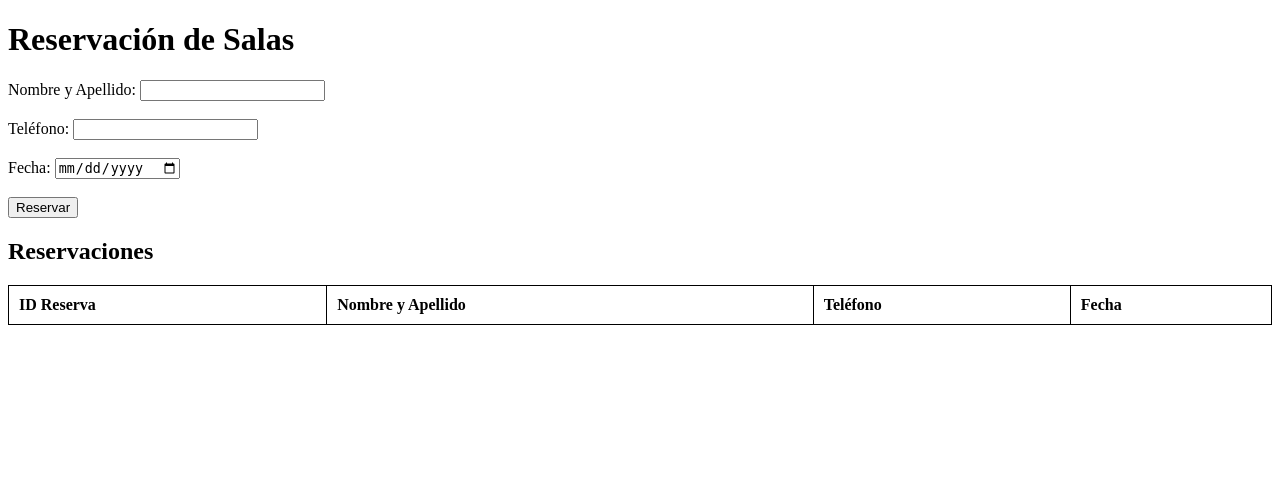
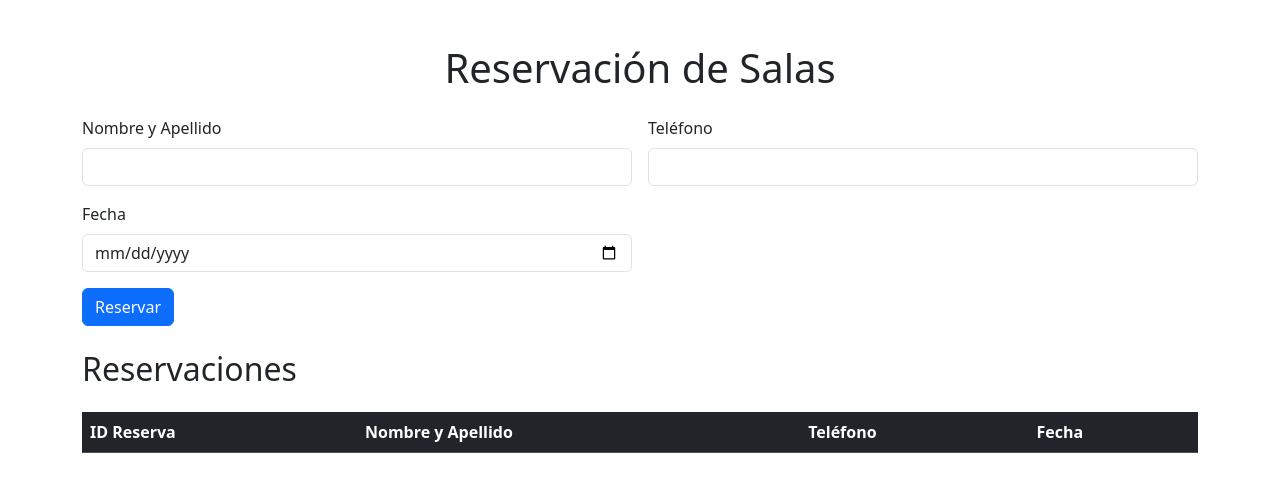
Before and after one commit to Cesar9911/Flask7BJulioMacias, a Flask app: page / in a window 1280 px wide. Shown: the top 492 px of the page. Run offline with Flask 3, Linux system fonts and the light colour scheme; data that the repository does not hold is empty.

Commit message:
Update app.html

```diff
--- a/templates/app.html
+++ b/templates/app.html
@@ -4,35 +4,43 @@
     <meta charset="UTF-8">
     <meta name="viewport" content="width=device-width, initial-scale=1.0">
     <title>Reservaciones</title>
+
+    <!-- Agregar Bootstrap -->
+    <link href="https://cdn.jsdelivr.net/npm/bootstrap@5.3.0-alpha1/dist/css/bootstrap.min.css" rel="stylesheet" integrity="sha384-14+zGn/r+BWklhGufDQ7dhR1JH/Htwzt92PhkW1ltEXnrDA6VJX2pR5aQ5NTQ2QI" crossorigin="anonymous">
+
     <style>
-        table {
-            width: 100%;
-            border-collapse: collapse;
-        }
-        table, th, td {
-            border: 1px solid black;
-        }
-        th, td {
-            padding: 10px;
-            text-align: left;
+        body {
+            padding: 20px;
         }
     </style>
 </head>
 <body>
-    <h1>Reservación de Salas</h1>
-    <form id="reservationForm">
-        <label for="name">Nombre y Apellido:</label>
-        <input type="text" id="name" name="name" required><br><br>
-        <label for="telefono">Teléfono:</label>
-        <input type="tel" id="telefono" name="telefono" required><br><br>
-        <label for="fecha">Fecha:</label>
-        <input type="date" id="fecha" name="fecha" required><br><br>
-        <button type="submit">Reservar</button>
+    <div class="container">
+        <h1 class="my-4 text-center">Reservación de Salas</h1>
+
+        <!-- Formulario con Bootstrap -->
+        <form id="reservationForm" class="row g-3">
+            <div class="col-md-6">
+                <label for="name" class="form-label">Nombre y Apellido</label>
+                <input type="text" class="form-control" id="name" name="name" required>
+            </div>
+            <div class="col-md-6">
+                <label for="telefono" class="form-label">Teléfono</label>
+                <input type="tel" class="form-control" id="telefono" name="telefono" required>
+            </div>
+            <div class="col-md-6">
+                <label for="fecha" class="form-label">Fecha</label>
+                <input type="date" class="form-control" id="fecha" name="fecha" required>
+            </div>
+            <div class="col-12">
+                <button type="submit" class="btn btn-primary">Reservar</button>
+            </div>
         </form>
 
-    <h2>Reservaciones</h2>
-    <table>
-        <thead>
+        <!-- Tabla con Bootstrap -->
+        <h2 class="my-4">Reservaciones</h2>
+        <table class="table table-striped">
+            <thead class="table-dark">
                 <tr>
                     <th>ID Reserva</th>
                     <th>Nombre y Apellido</th>
@@ -44,6 +52,10 @@
                 <!-- Aquí se añadirán las reservaciones -->
             </tbody>
         </table>
+    </div>
+
+    <!-- Agregar JavaScript de Bootstrap y otros scripts -->
+    <script src="https://cdn.jsdelivr.net/npm/bootstrap@5.3.0-alpha1/dist/js/bootstrap.bundle.min.js" integrity="sha384-ho+j7jyWK8fNQe+A12yC+puwOwo+fKSc7l6K1r8OYDBU+8ex9TLiowJULpBxoOXM" crossorigin="anonymous"></script>
 
     <script>
         document.getElementById('reservationForm').addEventListener('submit', function (e) {
```
Lines whose indentation alone changed are shown as unchanged.
